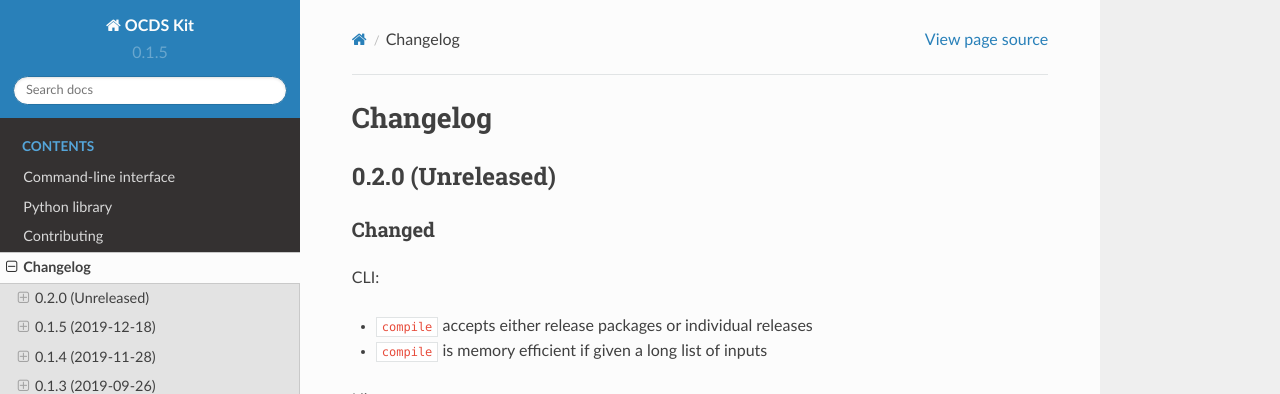
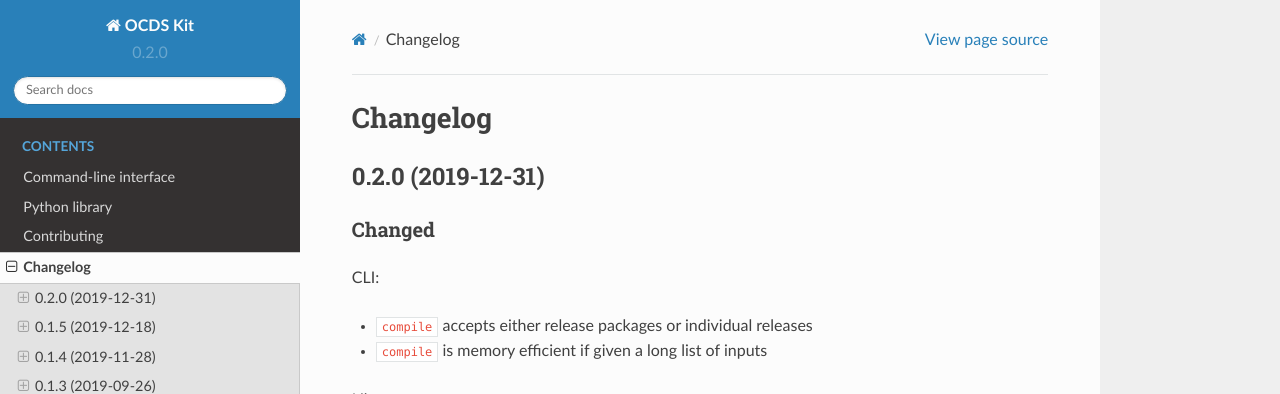
Before and after one commit to open-contracting/ocdskit, a Sphinx documentation site: the page built from docs/changelog.rst, in a window 1280 px wide and 900 px high. Shown: the top 394 px of the window. Built offline with Sphinx 7.4.7 and the Read the Docs theme 2.0.0, drawn with Linux system fonts in a browser that asks for light colours.

Commit message:
Iterate the version number

```diff
--- a/docs/changelog.rst
+++ b/docs/changelog.rst
@@ -1,7 +1,7 @@
 Changelog
 =========
 
-0.2.0 (Unreleased)
+0.2.0 (2019-12-31)
 ------------------
 
 Changed
--- a/docs/conf.py
+++ b/docs/conf.py
@@ -28,7 +28,7 @@ copyright = '2017, Open Contracting Partnership'
 author = 'Open Contracting Partnership'
 
 # The short X.Y version
-version = '0.1.5'
+version = '0.2.0'
 # The full version, including alpha/beta/rc tags
 release = version
 
--- a/setup.py
+++ b/setup.py
@@ -5,7 +5,7 @@ with open('README.rst') as f:
 
 setup(
     name='ocdskit',
-    version='0.1.5',
+    version='0.2.0',
     author='Open Contracting Partnership',
     author_email='data@open-contracting.org',
     url='https://github.com/open-contracting/ocdskit',
```
